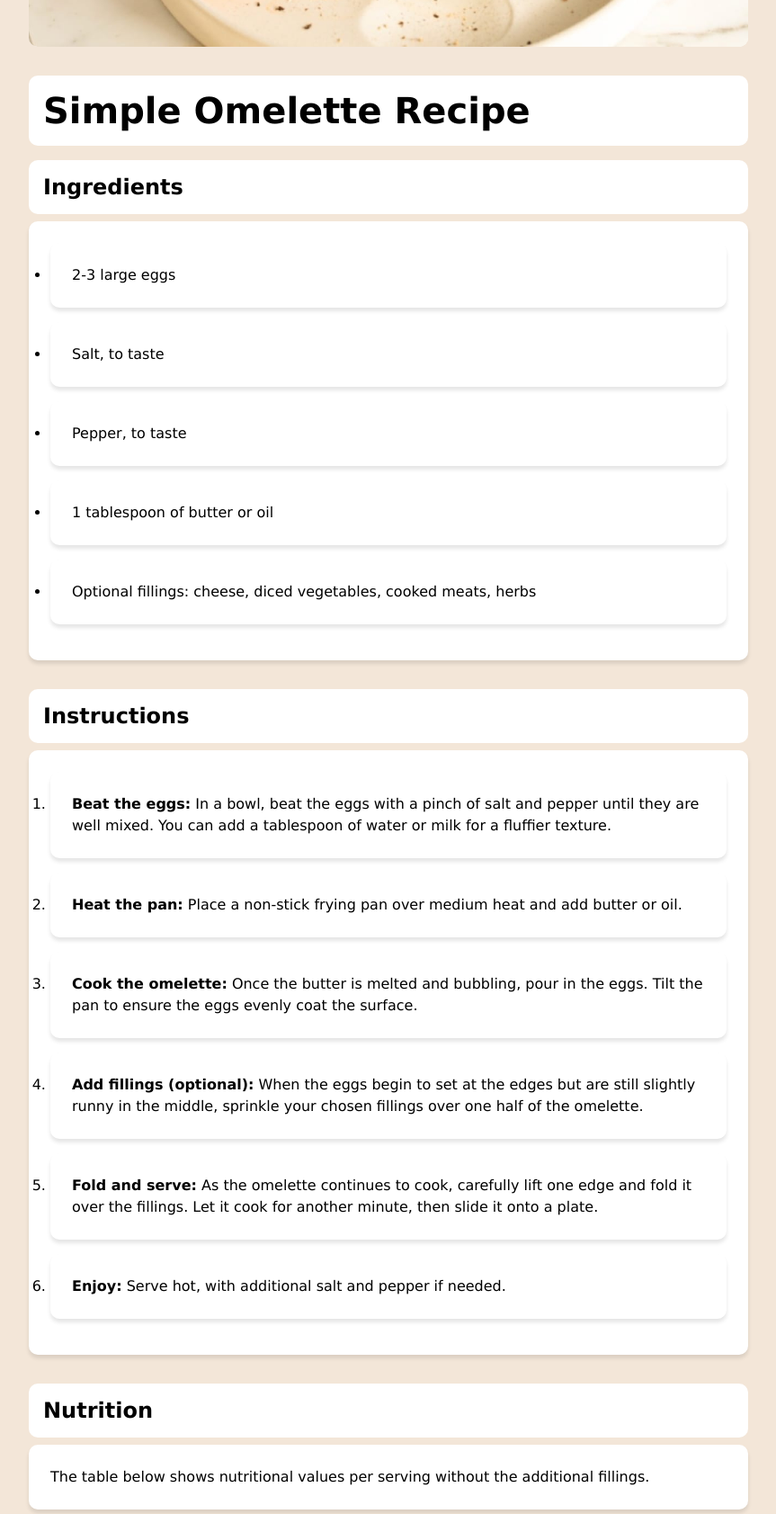
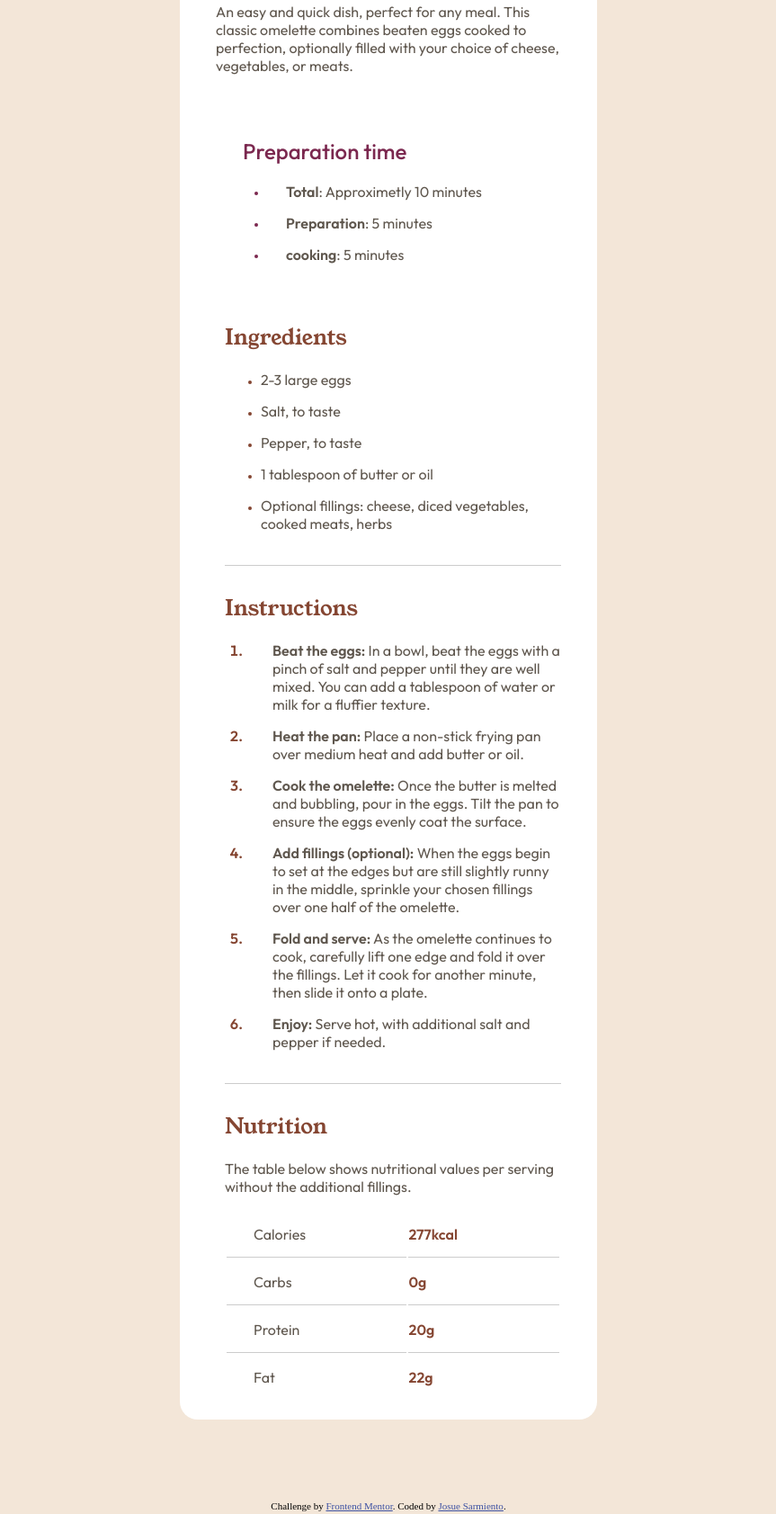
Before and after one commit to Josu-s12/responsive-design-101-Josu-s12, a plain HTML site: page index.html in a window 1280 px wide. Shown: the part 314-1997 px from the top of the page at 90% size, without its empty margins (208-1071 px from the left). Drawn offline with Linux system fonts and the light colour scheme.

Commit message:
Pagina responsive mejorada

```diff
--- a/estilos.css
+++ /dev/null
@@ -1,141 +0,0 @@
-* {
-    margin: 0;
-    padding: 0;
-    box-sizing: border-box;
-    font-family: 'Lucida Sans', 'Lucida Sans Regular', 'Lucida Grande', 'Lucida Sans Unicode', Geneva, Verdana, sans-serif;
-}
-
-body {
-    background-color: hsl(30, 54%, 90%); /* Fondo con el color anterior */
-    padding: 0;
-    margin: 0;
-}
-
-.container {
-    background-color: white; /* Fondo blanco para el contenedor */
-    padding: 2rem; /* Agregamos espacio alrededor del contenedor */
-}
-
-.image-container img {
-    max-width: 100%;
-    height: auto;
-    background-color: white;
-    display: block;
-    border-radius: 10px; /* Borde suave y redondeado */
-    margin-bottom: 2rem;
-}
-
-.main {
-    width: 100%;
-    max-width: 800px;
-    margin: 0 auto;
-}
-
-h1 {
-    font-size: 2.5rem;
-    margin-bottom: 1rem;
-    background-color: white; /* Fondo blanco para el título */
-    padding: 1rem; /* Añadimos espacio alrededor del título */
-    border-radius: 10px; /* Borde suave y redondeado */
-}
-
-h2, h3 {
-    font-size: 1.5rem;
-    margin-bottom: 0.5rem;
-    background-color: white; /* Fondo blanco para los títulos */
-    padding: 1rem; /* Añadimos espacio alrededor de los títulos */
-    border-radius: 10px; /* Borde suave y redondeado */
-}
-
-p, ul, ol, li {
-    font-size: 1rem;
-    line-height: 1.5;
-    background-color: white;
-    padding: 1.5rem;
-    margin-bottom: 1rem;
-    box-shadow: 0px 4px 4px rgba(0, 0, 0, 0.1);
-    border-radius: 10px; /* Borde suave y redondeado */
-}
-
-.section {
-    margin-bottom: 2rem;
-}
-
-.second-section {
-    background-color: hsl(330, 100%, 98%);
-    padding: 1.5rem;
-    border-radius: 10px; /* Borde suave y redondeado */
-}
-
-.second-section ul {
-    list-style: none;
-}
-
-.third-section ul {
-    list-style: none;
-}
-
-span {
-    font-weight: bold;
-}
-
-table {
-    width: 100%;
-    border-collapse: collapse;
-    background-color: white; /* Fondo blanco para la tabla */
-}
-
-table, th, td {
-    border: 1px solid #ddd;
-}
-
-th, td {
-    padding: 0.5rem;
-}
-
-th {
-    background-color: hsl(330, 100%, 98%);
-}
-
-/* Media queries para diseño responsivo */
-
-@media (max-width: 480px) {
-    .container {
-        padding: 1rem; /* Ajustamos el padding para dispositivos móviles */
-    }
-
-    .main {
-        padding: 1rem; /* Ajustamos el padding para dispositivos móviles */
-    }
-
-    h1 {
-        font-size: 2rem; /* Reducimos el tamaño del título para dispositivos móviles */
-        padding: 0.5rem; /* Ajustamos el padding para dispositivos móviles */
-    }
-
-    h2, h3 {
-        font-size: 1.25rem; /* Reducimos el tamaño de los títulos para dispositivos móviles */
-        padding: 0.75rem; /* Ajustamos el padding para dispositivos móviles */
-    }
-
-    p, ul, ol, li {
-        font-size: 0.875rem; /* Reducimos el tamaño del texto para dispositivos móviles */
-        padding: 1rem; /* Ajustamos el padding para dispositivos móviles */
-    }
-
-    .image-container img {
-        margin-bottom: 1rem; /* Reducimos el espacio entre la imagen y otros elementos para dispositivos móviles */
-    }
-}
-
-@media (min-width: 481px) and (max-width: 1024px) {
-    .container {
-        max-width: 768px; /* Ancho máximo para tabletas */
-    }
-}
-
-@media (min-width: 1025px) {
-    .container {
-        max-width: 1200px; /* Ancho máximo para computadoras */
-    }
-}
--- a/index.html
+++ b/index.html
@@ -3,13 +3,20 @@
 <head>
     <meta charset="UTF-8">
     <meta name="viewport" content="width=device-width, initial-scale=1.0">
-    <link rel="stylesheet" type="text/css" href="./estilos.css"/>
+    <link rel="stylesheet" type="text/css" href="styles.css"/>
     <link rel="icon" type="image/png" sizes="32x32" href="./assets/images/favicon-32x32.png">
+    <link rel="preconnect" href="https://fonts.googleapis.com">
+    <link rel="preconnect" href="https://fonts.gstatic.com" crossorigin>
+    <link href="https://fonts.googleapis.com/css2?family=Montserrat:ital,wght@0,100..900;1,100..900&family=Young+Serif&display=swap" rel="stylesheet">
+    <link rel="preconnect" href="https://fonts.googleapis.com">
+    <link rel="preconnect" href="https://fonts.gstatic.com" crossorigin>
+    <link href="https://fonts.googleapis.com/css2?family=Montserrat:ital,wght@0,100..900;1,100..900&family=Outfit:wght@100..900&family=Young+Serif&display=swap" rel="stylesheet">
     <title>Frontend Mentor | Recipe page</title>
     <style>
         .attribution {
             font-size: 11px;
             text-align: center;
+            margin-bottom: 10px;
         }
         .attribution a {
             color: hsl(228, 45%, 44%);
@@ -24,7 +31,20 @@
 
     <h1>Simple Omelette Recipe</h1>
 
-    <div class="section">
+    <div class="description">
+        <p>An easy and quick dish, perfect for any meal. This classic omelette combines beaten eggs cooked to perfection, optionally filled with your choice of cheese, vegetables, or meats.</p>
+    </div>
+
+    <div class="preparation-time">
+        <h2>Preparation time</h2>
+        <ul>
+            <li><span>Total</span>: Approximetly 10 minutes</li>
+            <li><span>Preparation</span>: 5 minutes</li>
+            <li><span>cooking</span>: 5 minutes</li>
+        </ul>
+    </div>
+
+    <div class="ingredients">
         <h2>Ingredients</h2>
         <ul>
             <li>2-3 large eggs</li>
@@ -35,7 +55,7 @@
         </ul>
     </div>
 
-    <div class="section">
+    <div class="instructions">
         <h2>Instructions</h2>
         <ol>
             <li><span>Beat the eggs:</span> In a bowl, beat the eggs with a pinch of salt and pepper until they are well mixed. You can add a tablespoon of water or milk for a fluffier texture.</li>
@@ -47,37 +67,34 @@
         </ol>
     </div>
 
-    <div class="section">
+    <div class="nutrition">
         <h2>Nutrition</h2>
         <p>The table below shows nutritional values per serving without the additional fillings.</p>
         <table>
             <tr>
                 <td>Calories</td>
-                <td>277kcal</td>
+                <td><span>277kcal</span></td>
             </tr>
             <tr>
                 <td>Carbs</td>
-                <td>0g</td>
+                <td><span>0g</span></td>
             </tr>
             <tr>
                 <td>Protein</td>
-                <td>20g</td>
+                <td><span>20g</span></td>
             </tr>
             <tr>
                 <td>Fat</td>
-                <td>22g</td>
+                <td><span>22g</span></td>
             </tr>
         </table>
     </div>
 
-    <div class="first-section">
-        <p>An easy and quick dish, perfect for any meal. This classic omelette combines beaten eggs cooked to perfection, optionally filled with your choice of cheese, vegetables, or meats.</p>
-    </div>
 
-    <div class="attribution">
-        Challenge by <a href="https://www.frontendmentor.io?ref=challenge" target="_blank">Frontend Mentor</a>. Coded by
-        <a href="#">Your Name Here</a>.
-    </div>
 </main>
+<div class="attribution">
+    Challenge by <a href="https://www.frontendmentor.io?ref=challenge" target="_blank">Frontend Mentor</a>. Coded by
+    <a href="#">Josue Sarmiento</a>.
+</div>
 </body>
 </html>
--- /dev/null
+++ b/styles.css
@@ -0,0 +1,222 @@
+@media (max-width: 480px) {
+    *{
+        margin: 0;
+        padding: 0;
+    }
+}
+
+body{
+    margin: 0;
+    background: #f3e6d8;
+}
+
+.main{
+    background: white;
+    width: 30%;
+    margin: auto;
+    padding: 30px 40px 0px 40px;
+    margin-top: 20px;
+    border-radius: 20px;
+    margin-bottom: 90px;
+}
+
+img{
+    width: 100%;
+    border-radius: 10px;
+    height: auto;
+}
+
+h1{
+    font-family: "Young Serif", serif;
+    font-weight: 400;
+    font-style: normal;
+    color: #302d2c;
+}
+
+.description{
+    font-family: "Outfit", serif;
+    font-optical-sizing: auto;
+    font-weight: 400;
+    font-style: normal;
+    color: #5f574e;
+}
+
+.preparation-time{
+    margin-left: 30px;
+    font-family: "Outfit", serif;
+    font-optical-sizing: auto;
+    font-weight: 100;
+    font-style: normal;
+    color: #7b284f;
+    font-size: 16px;
+    margin-top: 70px;
+}
+
+.preparation-time h2{
+    font-weight: 500;
+}
+
+.preparation-time ul{
+    margin-left: -12px ;
+}
+
+.preparation-time span{
+    color: #5f574e;
+    font-weight: 600;
+    padding-left: 20px;
+}
+.preparation-time li{
+    color: #5f574e;
+    font-weight: 400;
+    padding-top: 15px;
+}
+
+.preparation-time li:nth-child(1){
+    padding-top: 0;
+}
+
+.preparation-time li::marker{
+    color: #7b284f;
+    font-size: 13px;
+}
+
+.ingredients{
+    margin-left: 10px;
+    font-family: "Young Serif", serif;
+    font-optical-sizing: auto;
+    font-style: normal;
+    color: #854632;
+    margin-top: 65px;
+    padding-bottom: 20px;
+    border-bottom: 1px solid rgba(0, 0, 0, 0.2);
+}
+
+.ingredients h2{
+    font-weight: 400;
+}
+
+.ingredients ol{
+    margin-left: 0px ;
+}
+
+.ingredients li{
+    color: #5f574e;
+    font-weight: 400;
+    padding-top: 15px;
+    padding-left: 0px;
+    font-family: "Outfit", serif;
+    font-optical-sizing: auto;
+    font-weight: 400;
+}
+
+.ingredients li:nth-child(1){
+    padding-top: 0;
+}
+
+.ingredients li::marker{
+    color: #854632;
+    font-size: 11px;
+}
+
+.instructions{
+    margin-left: 10px;
+    font-family: "Young Serif", serif;
+    font-optical-sizing: auto;
+    font-style: normal;
+    color: #854632;
+    margin-top: 30px;
+    padding-bottom: 20px;
+    border-bottom: 1px solid rgba(0, 0, 0, 0.2);
+}
+
+.instructions h2{
+    font-weight: 500;
+}
+
+.instructions ol{
+    margin-left: -17px;
+}
+
+.instructions span{
+    color: #5f574e;
+    font-weight: 600;
+
+}
+.instructions li{
+    color: #5f574e;
+    font-weight: 400;
+    padding-top: 15px;
+    font-family: "Outfit", serif;
+    font-optical-sizing: auto;
+    font-weight: 400;
+    padding-left: 30px;
+}
+
+.instructions li:nth-child(1){
+    padding-top: 0;
+}
+
+.instructions li::marker{
+    color: #854632;
+    font-size: 16px;
+    font-family: "Outfit", serif;
+    font-optical-sizing: auto;
+    font-weight: 600;
+    margin-right: 20px;
+}
+
+.nutrition{
+    margin-left: 10px;
+    font-family: "Young Serif", serif;
+    font-optical-sizing: auto;
+    font-style: normal;
+    color: #854632;
+    margin-top: 30px;
+    padding-bottom: 20px;
+}
+.nutrition h2{
+    font-weight: 400;
+}
+
+.nutrition p, table{
+    color: #5f574e;
+    font-family: "Outfit", serif;
+    font-optical-sizing: auto;
+    font-weight: 400;
+}
+
+.nutrition p {
+    margin-top: 0;
+}
+
+.nutrition td{
+    border-bottom: 1px solid rgba(0, 0, 0, 0.2);
+    padding-bottom: 15px;
+    padding-top: 15px;
+}
+
+.nutrition td:nth-child(odd){
+    width: 300px;
+    padding-left: 30px;
+}
+
+.nutrition td:nth-child(even){
+    width: 300px;
+    color: #854632;
+    font-weight: 600;
+}
+
+.nutrition tr:nth-child(4) td:first-child{
+    border: 0;
+}
+.nutrition tr:nth-child(4) td:nth-child(2){
+    border: 0;
+}
+
+@media (max-width: 480px) {
+    .main {
+        width: 100%;
+        margin-top: 0;
+        padding: 100px;
+    }
+}
```
Also changed, not shown: 1 other file.
